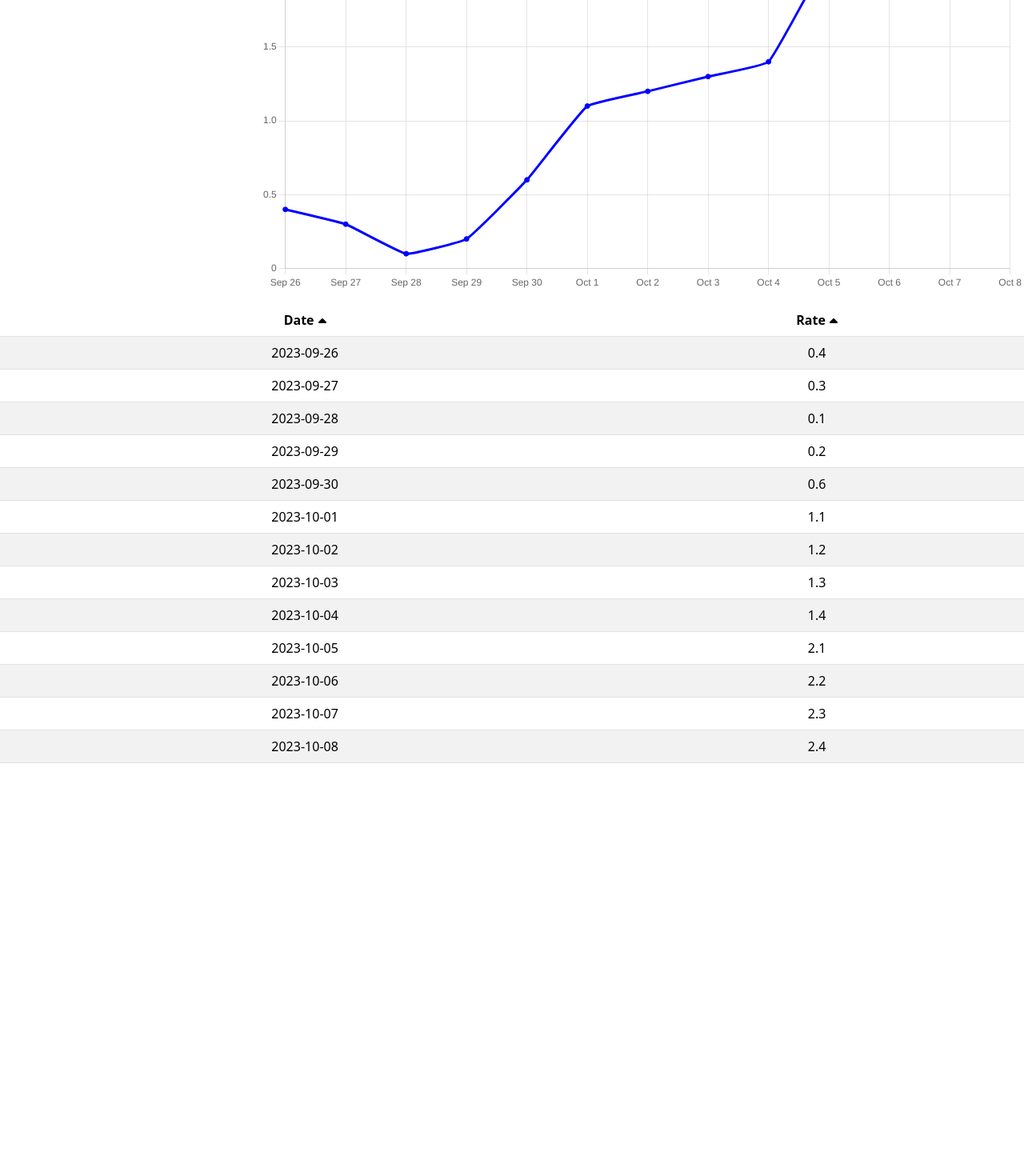
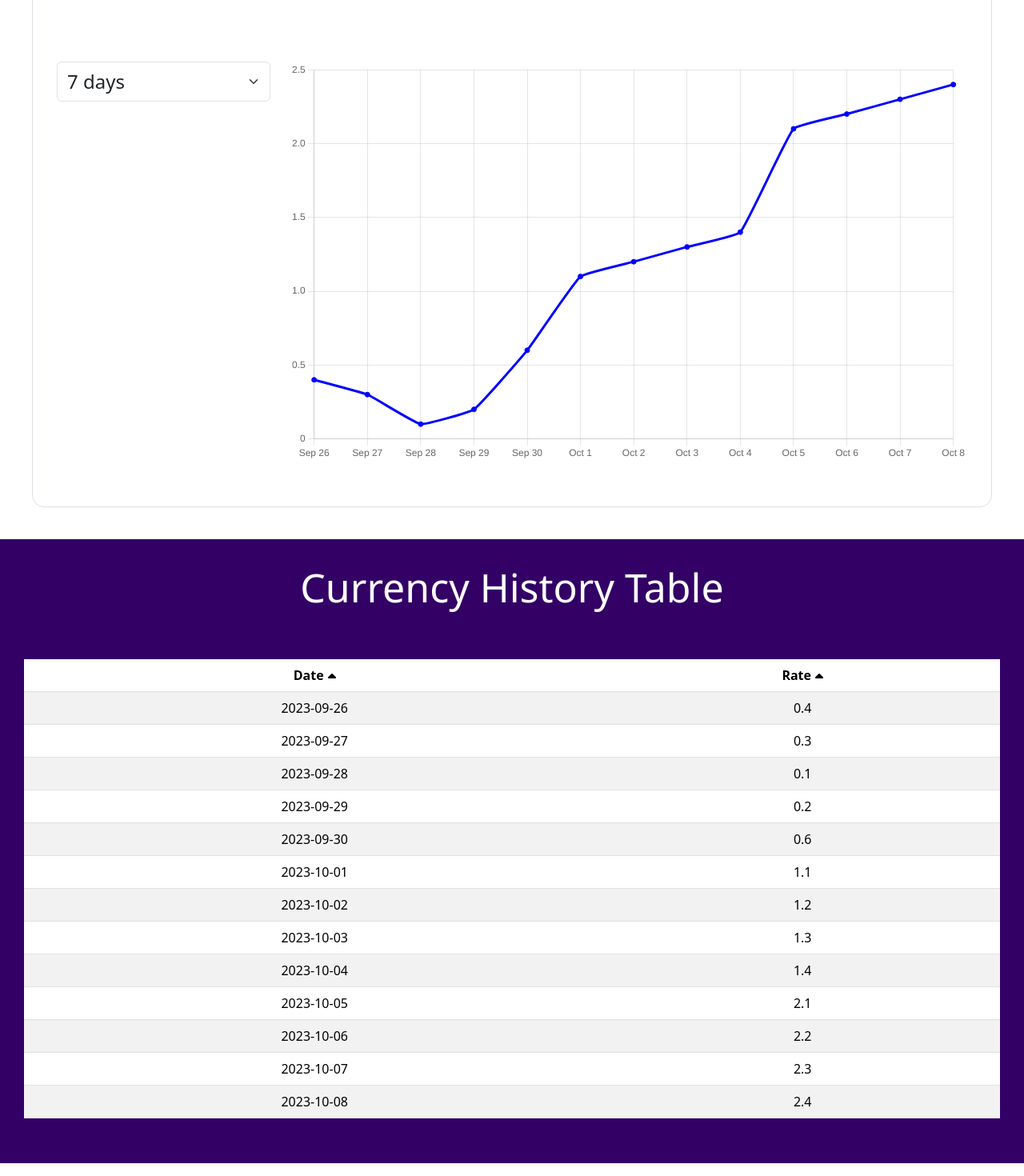
Before and after one commit to heshantha/currency-converter-app, a React (Create React App) app: page / in a window 1280 px wide. Shown: the part 446-1916 px from the top of the page at 80% size. Before the commit the page ends 1432 px from the top, so only its background shows below. Built offline with nearby package versions, Linux system fonts and the light colour scheme; no server answers.

Commit message:
add some style

```diff
--- a/src/components/CurrencyHistory.js
+++ b/src/components/CurrencyHistory.js
@@ -14,7 +14,6 @@ import FilterTable from "./filterTable";
 import Col from "react-bootstrap/Col";
 import Form from "react-bootstrap/Form";
 import Row from "react-bootstrap/Row";
-
 
 Chart.register(
   CategoryScale,
@@ -43,7 +42,6 @@ export default function CurrencyHistory({ baseCurrency, targetCurrency }) {
       { date: "2023-10-06", rate: 2.2 },
       { date: "2023-10-07", rate: 2.3 },
       { date: "2023-10-08", rate: 2.4 },
-
     ]);
   }, [baseCurrency, targetCurrency, timeFrame]);
 
@@ -65,6 +63,8 @@ export default function CurrencyHistory({ baseCurrency, targetCurrency }) {
     <div>
       <div className="currencyHistoryContainer">
         <div className="currencyHistorySection">
+          <h2 className="headerTextSecondary">Currency History Graph</h2>
+          <div className="currencyHistoryBlock">
             <Row className="mb-3 ">
               <Form.Group as={Col} xs={12} md={3}>
                 {/* filter graph */}
@@ -87,6 +87,7 @@ export default function CurrencyHistory({ baseCurrency, targetCurrency }) {
               </Col>
             </Row>
           </div>
+        </div>
         <Row className="mb-3 ">
           <Col xs={12}>
             {/* filter table */}
--- a/src/components/filterTable.js
+++ b/src/components/filterTable.js
@@ -1,7 +1,7 @@
 import React, { useState } from "react";
 import { FontAwesomeIcon } from "@fortawesome/react-fontawesome";
 import { faSortUp, faSortDown } from "@fortawesome/free-solid-svg-icons";
-import Table from 'react-bootstrap/Table';
+import Table from "react-bootstrap/Table";
 
 // Default dummy data
 const DUMMY_DATA = [
@@ -20,7 +20,6 @@ const DUMMY_DATA = [
   { date: "2023-10-08", rate: 2.4 },
 ];
 
-
 export default function FilterTable({ historicalData = DUMMY_DATA }) {
   const [sortedData, setSortedData] = useState([...historicalData]);
   const [sortOrder, setSortOrder] = useState("asc");
@@ -37,11 +36,12 @@ export default function FilterTable({ historicalData = DUMMY_DATA }) {
   };
 
   return (
-        <>
+    <div className="filterTableSection">
+      <h2 className="headerTextSecondary">Currency History Table</h2>
+      <div className="filterTableBlock">
         <Table responsive striped>
           <thead>
             <tr>
-
               <th onClick={handleSort} className="sortTableHeader">
                 Date
                 {sortOrder === "asc" ? (
@@ -69,6 +69,7 @@ export default function FilterTable({ historicalData = DUMMY_DATA }) {
             ))}
           </tbody>
         </Table>
-        </>
+      </div>
+    </div>
   );
 }
--- a/src/styles/common.scss
+++ b/src/styles/common.scss
@@ -8,13 +8,35 @@
     padding: 30px;
     border-radius: 15px;
 }
-.currencyHistoryContainer {
-
+.currencyHistorySection {
+    margin: 40px;
+    .currencyHistoryBlock {
+        border: 1px solid $gray;
+        padding: 92px 30px 40px;
+        border-radius: 15px;
+    }
+}
+.filterTableSection {
+    background: #330065;
+    .headerTextSecondary {
+        color: #fff;
+        padding-top: 30px;
+    }
+    .filterTableBlock {
+    padding: 40px 30px 40px;
+    width: 100%;
+    max-width: 100%;
+    }
 }
 .form-label {
     font-size: $small;
 }
 .headerText {
+    font-size: $large;
+    margin-bottom: 20px;
+    text-align: center;
+}
+.headerTextSecondary {
     font-size: $large;
     margin-bottom: 20px;
     text-align: center;
```
Also changed, not shown: src/components/CurrencyConverter.js (+9 -3 lines). Lines whose indentation alone changed are shown as unchanged.
